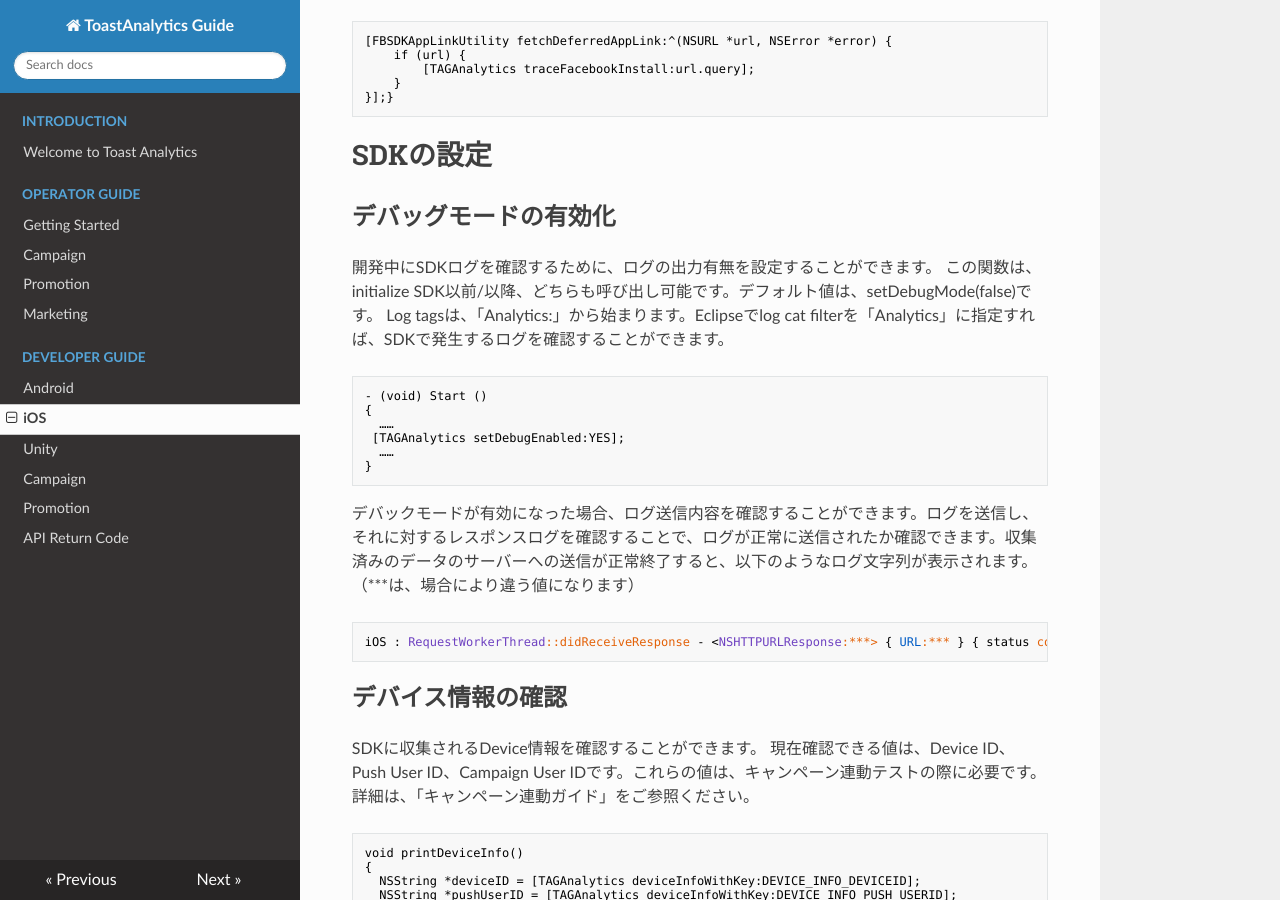
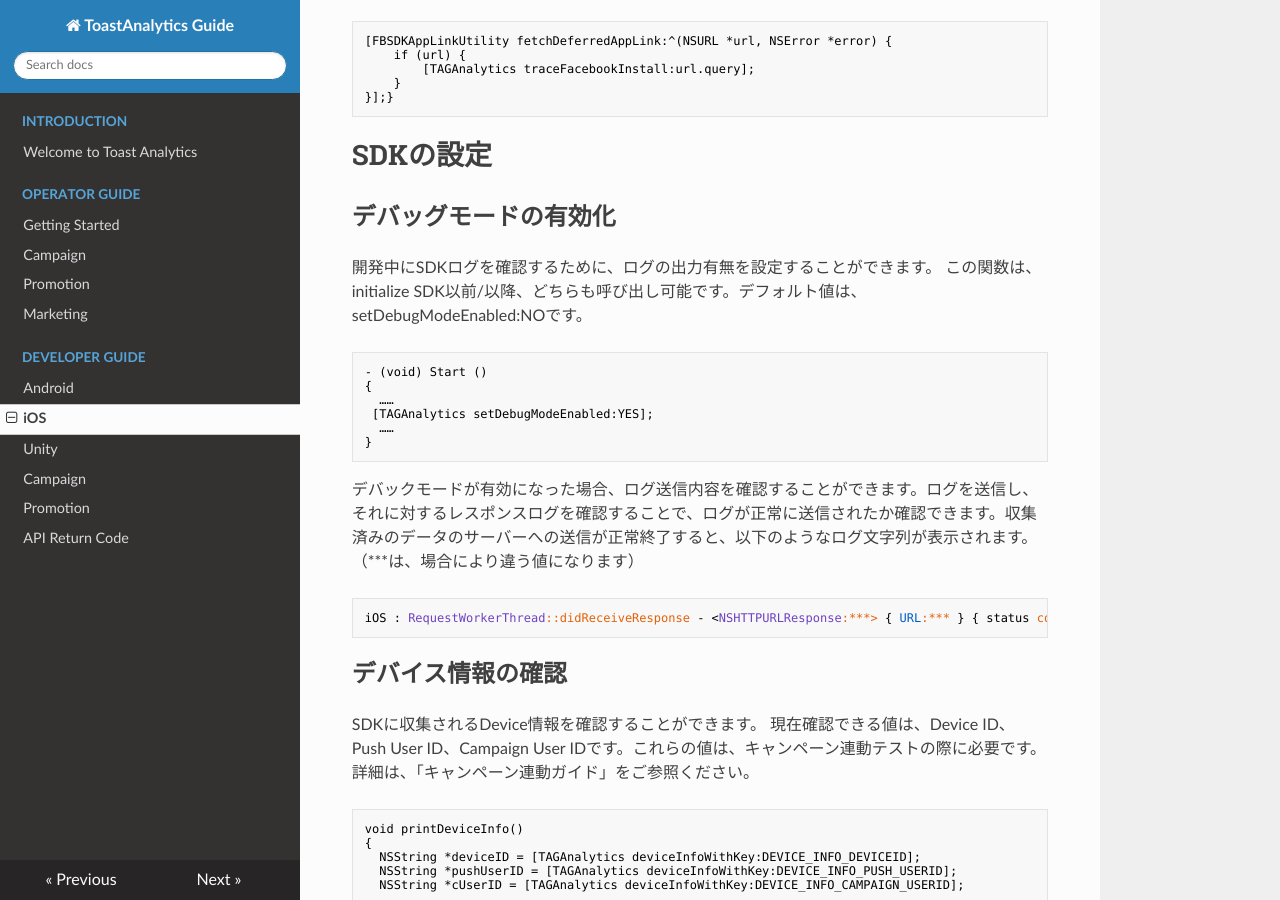
Before and after one commit to ToastAnalytics/ToastAnalytics_JA, an MkDocs documentation site: the page built from docs/Developer/5. iOS Developer Guide.md, in a window 1280 px wide and 900 px high, scrolled down 9804 px. Built offline with MkDocs 1.6.1, drawn with Linux system fonts in a browser that asks for light colours; nearby versions of some CDN libraries; old or Windows-style settings are respelled for this version of MkDocs.

Commit message:
Update 5. iOS Developer Guide.md

````diff
--- a/docs/Developer/5. iOS Developer Guide.md
+++ b/docs/Developer/5. iOS Developer Guide.md
@@ -412,14 +412,13 @@ Facebook広告を通じたアプリインストールを追跡できます。本
 
 ## デバッグモードの有効化
 開発中にSDKログを確認するために、ログの出力有無を設定することができます。
-この関数は、initialize SDK以前/以降、どちらも呼び出し可能です。デフォルト値は、setDebugMode(false)です。
-Log tagsは、「Analytics:」から始まります。Eclipseでlog cat filterを「Analytics」に指定すれば、SDKで発生するログを確認することができます。
+この関数は、initialize SDK以前/以降、どちらも呼び出し可能です。デフォルト値は、setDebugModeEnabled:NOです。
 
 ```objective-c
 - (void) Start ()
 {
   ……
- [TAGAnalytics setDebugEnabled:YES];
+ [TAGAnalytics setDebugModeEnabled:YES];
   ……
 }
 ```
````
